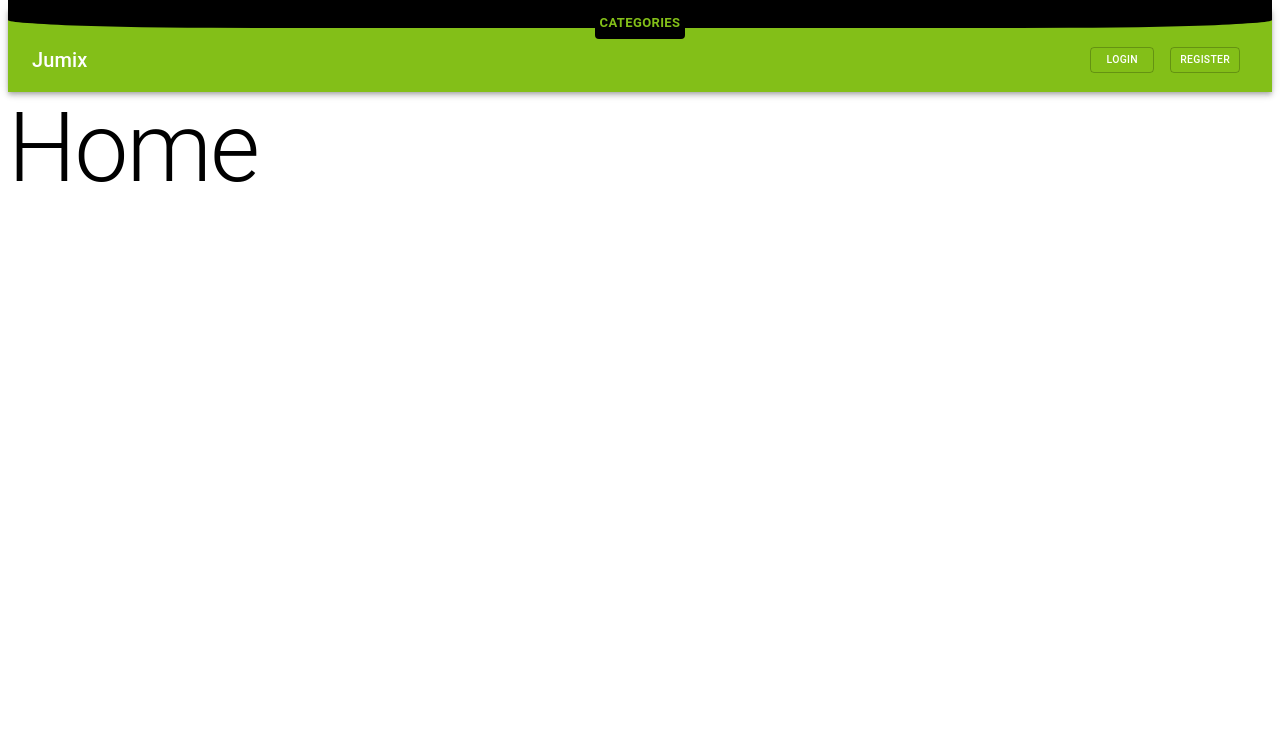
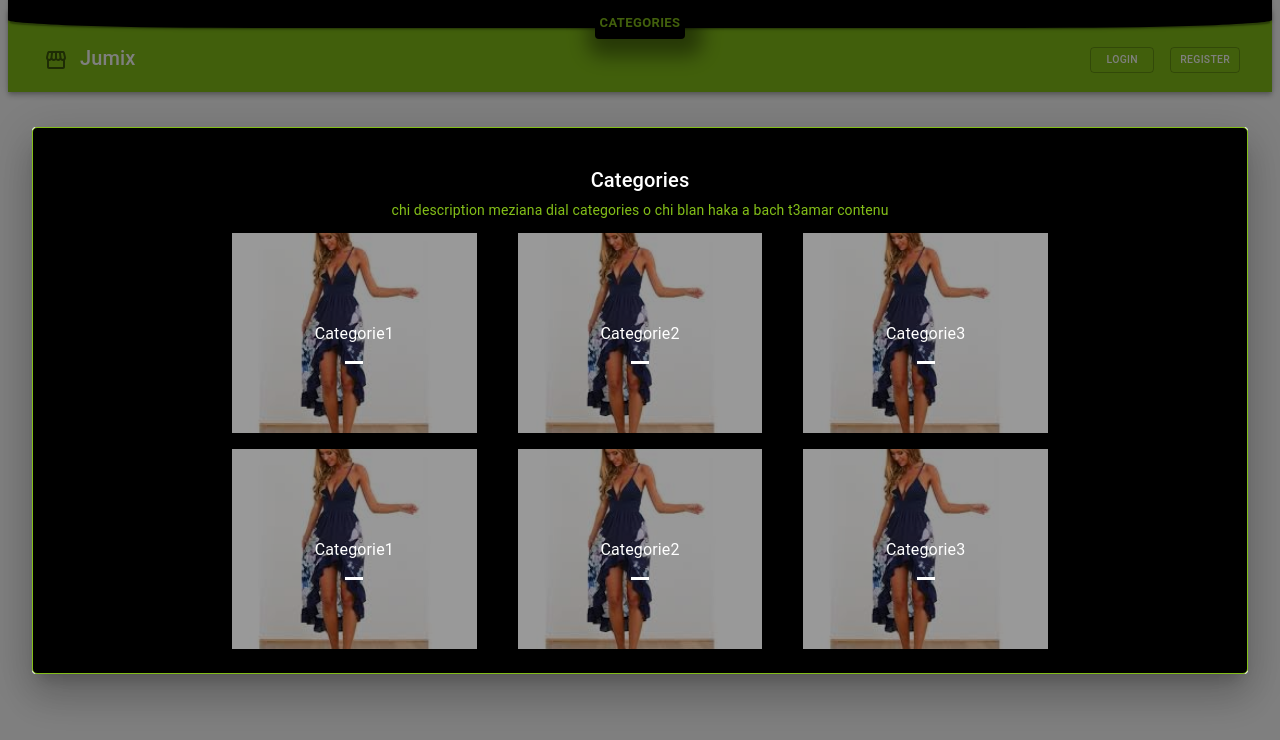
Before and after one commit to UsefSalim/client-e-comm, a React (Create React App) app: page / in a window 1280 px wide. Both pictures are taken after a click on the button "CATEGORIES". Shown: the top 740 px of the page. Built offline with nearby package versions, Linux system fonts and the light colour scheme; the HTML template or start-up script is replaced by a standard one.

Commit message:
create a categories pop -up

```diff
--- /dev/null
+++ b/src/components/Header/Categorie.jsx
@@ -0,0 +1,148 @@
+import React from "react";
+import { makeStyles } from "@material-ui/core/styles";
+import {Typography,ButtonBase} from "@material-ui/core";
+import Dowload from "../../assets/images/download.jpg"
+const images = [
+  {
+    url:  Dowload,
+    title: "Categorie1",
+  },
+  {
+    url: Dowload,
+    title: "Categorie2",
+  },
+  {
+    url: Dowload,
+    title: "Categorie3",
+  },
+  {
+    url:  Dowload,
+    title: "Categorie1",
+  },
+  {
+    url: Dowload,
+    title: "Categorie2",
+  },
+  {
+    url: Dowload,
+    title: "Categorie3",
+  }
+];
+
+
+const Categorie =() =>{
+  const classes = useStyles();
+
+  return (
+    <div className={classes.root}>
+      {images.map((image,index) => (
+        <ButtonBase
+          focusRipple
+          key={index}
+          className={classes.image}
+          focusVisibleClassName={classes.focusVisible}
+          style={{
+            width: "30%"
+          }}
+        >
+          <span
+            className={classes.imageSrc}
+            style={{
+              backgroundImage: `url(${image.url})`
+            }}
+          />
+          <span className={classes.imageBackdrop} />
+          <span className={classes.imageButton}>
+            <Typography
+              component="span"
+              variant="subtitle1"
+              color="inherit"
+              className={classes.imageTitle}
+            >
+              {image.title}
+              <span className={classes.imageMarked} />
+            </Typography>
+          </span>
+        </ButtonBase>
+      ))}
+    </div>
+  );
+}
+
+const useStyles = makeStyles((theme) => ({
+  root: {
+    display: "flex",
+    flexWrap: "wrap",
+    minWidth: 300,
+    width: "70%",
+    justifyContent:"space-between"
+  },
+  image: {
+    position: "relative",
+    height: 200,
+    marginBottom:"16px",
+    [theme.breakpoints.down("xs")]: {
+      width: "100% !important", // Overrides inline-style
+      height: 100
+    },
+    "&:hover, &$focusVisible": {
+      zIndex: 1,
+      "& $imageBackdrop": {
+        opacity: 0.15
+      },
+      "& $imageMarked": {
+        opacity: 0
+      },
+      "& $imageTitle": {
+        border: "4px solid currentColor"
+      }
+    }
+  },
+  focusVisible: {},
+  imageButton: {
+    position: "absolute",
+    left: 0,
+    right: 0,
+    top: 0,
+    bottom: 0,
+    display: "flex",
+    alignItems: "center",
+    justifyContent: "center",
+    color: theme.palette.common.white
+  },
+  imageSrc: {
+    position: "absolute",
+    left: 0,
+    right: 0,
+    top: 0,
+    bottom: 0,
+    backgroundSize: "cover",
+    backgroundPosition: "center 40%"
+  },
+  imageBackdrop: {
+    position: "absolute",
+    left: 0,
+    right: 0,
+    top: 0,
+    bottom: 0,
+    backgroundColor: theme.palette.common.black,
+    opacity: 0.4,
+    transition: theme.transitions.create("opacity")
+  },
+  imageTitle: {
+    position: "relative",
+    padding: `${theme.spacing(2)}px ${theme.spacing(4)}px ${
+      theme.spacing(1) + 6
+    }px`
+  },
+  imageMarked: {
+    height: 3,
+    width: 18,
+    backgroundColor: theme.palette.common.white,
+    position: "absolute",
+    bottom: -2,
+    left: "calc(50% - 9px)",
+    transition: theme.transitions.create("opacity")
+  }
+}));
+export default Categorie;
--- /dev/null
+++ b/src/components/Header/Categories.jsx
@@ -0,0 +1,48 @@
+import React from 'react';
+import { makeStyles } from '@material-ui/core/styles';
+import {Dialog,DialogContent,DialogTitle,DialogContentText} from '@material-ui/core';
+import Categorie from './Categorie'
+
+const Categories = ({ openDialog, handleClose }) =>{
+  const classes = useStyles();
+  return (
+    <React.Fragment>
+      <Dialog className={classes.dialog}
+        fullWidth={true}
+        maxWidth="lg"
+        open={openDialog}
+        onClose={handleClose}
+        aria-labelledby="max-width-dialog-title"
+      >
+        <DialogContent align="center" className={classes.dialogContent}>
+          <DialogTitle id="max-width-dialog-title" >Categories</DialogTitle>
+            <DialogContentText className={classes.dialogContentText} id="alert-dialog-description">
+              chi description meziana dial categories o chi blan haka a bach t3amar contenu
+            </DialogContentText>
+           <Categorie/>
+        </DialogContent>
+      </Dialog>
+    </React.Fragment>
+  );
+}
+
+const useStyles = makeStyles((theme) => ({
+  dialog: {
+    height: "100%",
+    color: "white"
+  },
+  dialogContent: {
+    backgroundColor: "black",
+    color: "white",
+    border: "1px solid #83BF18",
+    borderRadius: "5px"
+  },
+  dialogContentText:{
+    color:"#83BF18",
+    fontSize: "14px",
+    marginTop:"-12px"
+  }
+
+}));
+
+export default Categories ;
--- a/src/components/Header/Navbar.jsx
+++ b/src/components/Header/Navbar.jsx
@@ -1,14 +1,10 @@
-import React from 'react';
+import React,{ useState } from 'react';
 import { Link } from 'react-router-dom'
 import { makeStyles } from '@material-ui/core/styles';
-import AppBar from '@material-ui/core/AppBar';
-import Toolbar from '@material-ui/core/Toolbar';
-import Typography from '@material-ui/core/Typography';
-import Button from '@material-ui/core/Button';
-import { useState } from 'react';
+import {Typography,Toolbar ,AppBar,Button,IconButton} from '@material-ui/core';
 import { NavLoginLinks, NavLogoutLinks } from '../../utils/Links'
 import TopNav from './TopNav';
-
+import StorefrontIcon from '@material-ui/icons/Storefront';
 const useStyles = makeStyles((theme) => ({
   title: {
     flexGrow: 1,
@@ -33,6 +29,9 @@ export default function Navbar(props)
       <TopNav />
       <Toolbar>
         <Typography variant="h6" className={classes.title}>
+         <IconButton aria-label="delete">
+            <StorefrontIcon />
+          </IconButton>
           <Link className={classes.links} to="/">
            Jumix
             </Link>
--- a/src/components/Header/TopNav.jsx
+++ b/src/components/Header/TopNav.jsx
@@ -1,35 +1,47 @@
 import React from 'react'
 import { makeStyles } from '@material-ui/core/styles'
 import { Box, Button } from '@material-ui/core';
+import Categories from './Categories';
 
 
 
 function TopNav()
 {
+  const [open, setOpen] = React.useState(false);
+  const handleClickOpen = () =>
+  {
+    setOpen(true);
+  };
+  const handleClose = () =>
+  {
+    setOpen(false);
+  };
   const classes = useStyles();
   return (
     <>
-      <Box className={classes.box} height={40} bgcolor="black" borderRadius="20%" display="block" width="100%">
-        <div style={{textAlign:"center"}}>
-          <Button className={classes.btn}  size="small" color="primary"  >Categories</Button>
+      <Box className={classes.box} height={40} boxShadow={2} bgcolor="black" borderRadius="20%" display="block" width="100%">
+        <div style={{ textAlign: "center" }}>
+          <Button className={classes.btn} onClick={handleClickOpen} size="small" color="primary"  >Categories</Button>
         </div>
+        <Categories openDialog={open} handleClose={handleClose} />
       </Box>
 
     </>
   )
 }
-
 const useStyles = makeStyles(() => ({
   box: {
-    marginTop:"-20px"
+    marginTop: "-20px"
   },
-  btn:{
-     backgroundColor:"black",
-     marginTop:"20px",
-     fontWeight:700,
-     "&:hover": {
-        backgroundColor: "black"
+  btn: {
+    backgroundColor: "black",
+    marginTop: "20px",
+    fontWeight: 700,
+    boxShadow: "5px 5px 20px 12px rgba(0,0,0,0.42)",
+    "&:hover": {
+      backgroundColor: "black"
     }
   }
 }))
+
 export default TopNav
--- a/src/pages/Home.jsx
+++ b/src/pages/Home.jsx
@@ -1,22 +1,15 @@
 import React ,{useEffect}from 'react'
-import { Typography } from '@material-ui/core'
 import Navbar from '../components/Header/Navbar'
-import { makeStyles } from '@material-ui/core/styles';
-const useStyles = makeStyles({
-  h1: {
-    // backgroundColor: 'black',
-  },
-});
+
+
 function Home(props) {
   useEffect(() => {
     document.title = "Home Page"
-    console.log(document)
   }, [])
-  const classes = useStyles();
   return (
     <>
      <Navbar/>
-     <Typography className={classes.h1} variant="h1" > Home</Typography>
+     {/* <Typography className={classes.h1} variant="h1" ></Typography> */}
     </>
   )
 }
```
Also changed, not shown: src/assets/images/download.jpg (added).
